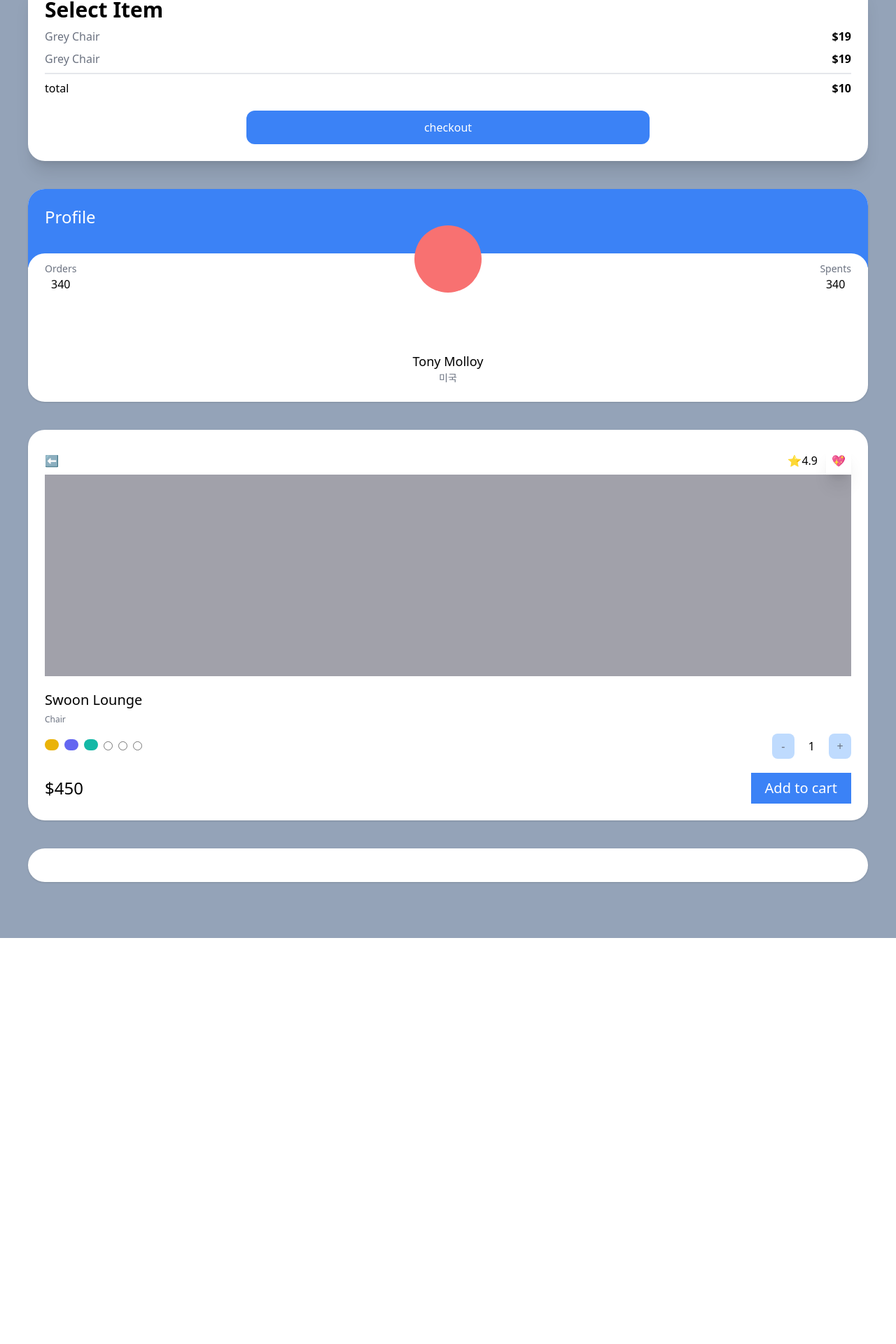
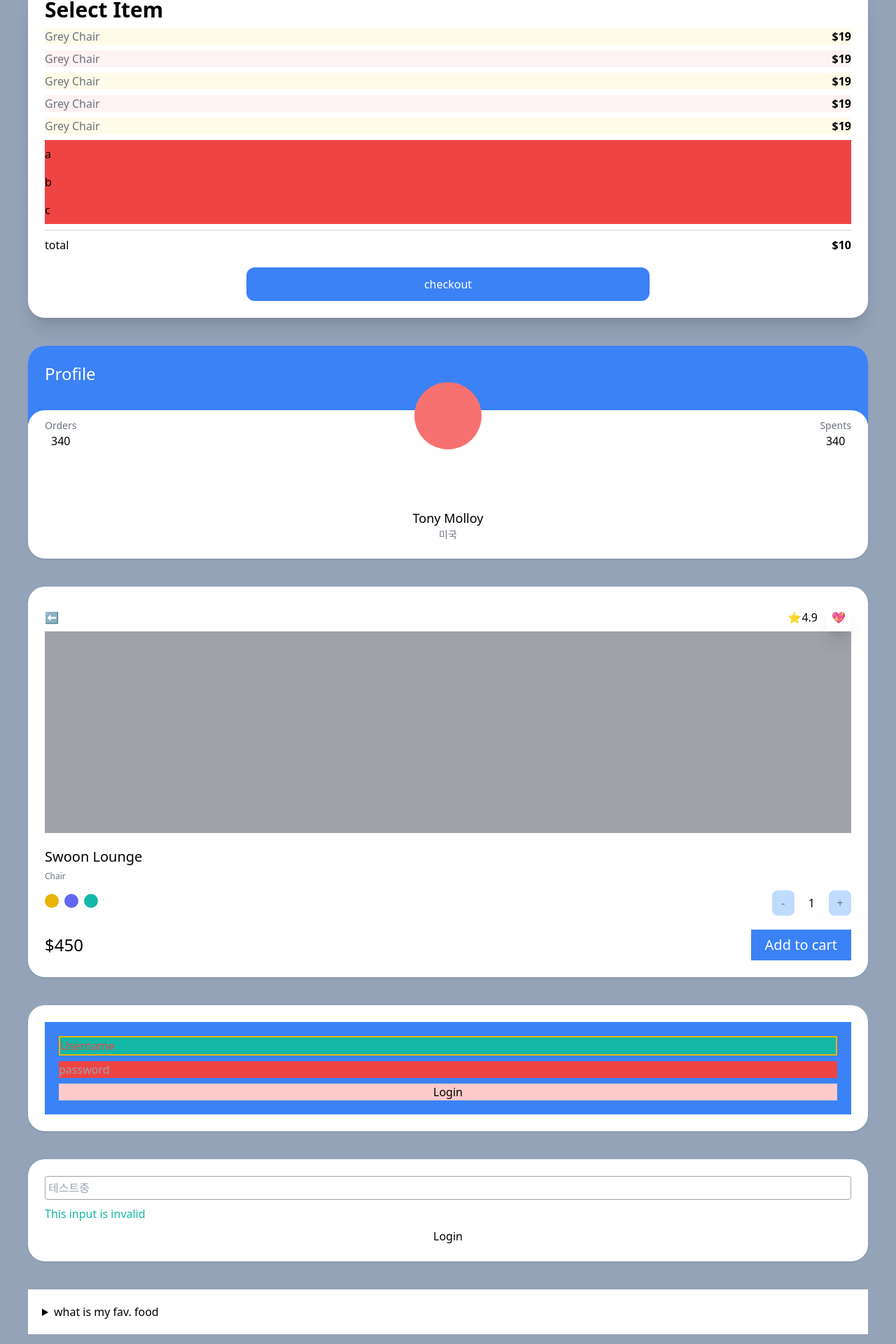
Before and after one commit to hyeyum0312/carrot-market, a Next.js app in the folder carrot-market/: page / in a window 1280 px wide. Shown: the part 108-2028 px from the top of the page at 70% size. Before the commit the page ends 1448 px from the top, so only its background shows below. Built offline with nearby package versions, Linux system fonts and the light colour scheme.

Commit message:
tailwind Modifiers

```diff
--- a/carrot-market/pages/index.tsx
+++ b/carrot-market/pages/index.tsx
@@ -5,14 +5,19 @@ const Home: NextPage = () => {
     <div className="bg-slate-400 py-20 px-10 grid gap-10 min-h-screen">
       <div className="bg-white p-6 rounded-3xl shadow-xl">
           <span className="font-semibold text-3xl">Select Item</span>
-          <div className="flex justify-between my-2">
-              <span className="text-gray-500">Grey Chair</span>
-              <span className="font-semibold">$19</span>
-          </div>
-          <div className="flex justify-between">
-              <span className="text-gray-500">Grey Chair</span>
-              <span className="font-semibold">$19</span>
-          </div>
+          <ul>
+              {[1,2,3,4,5].map((i)=>(
+                <div key={i} className="flex justify-between my-2 odd:bg-yellow-50 even:bg-red-50">
+                    <span className="text-gray-500">Grey Chair</span>
+                    <span className="font-semibold">$19</span>
+                </div>
+              ))}
+          </ul>
+          <ul>
+              {['a','b','c',''].map((c,i)=>(
+                  <li className="bg-red-500 py-2 empty:hidden" key={i}>{c}</li>
+              ))}
+          </ul>
           <div className="mt-2 pt-2 border-t-2 flex justify-between">
               <span>total</span>
               <span className="font-semibold">$10</span>
@@ -22,7 +27,8 @@ const Home: NextPage = () => {
           active:bg-yellow-500
           focus:bg-red-500">checkout</div>
       </div>
-      <div className="bg-white overflow-hidden rounded-3xl shadow">
+
+      <div className="bg-white overflow-hidden rounded-3xl shadow group">
           <div className="bg-blue-500 p-6 pb-14">
               <span className="text-white text-2xl">Profile</span>
           </div>
@@ -32,7 +38,7 @@ const Home: NextPage = () => {
                       <span className="text-sm text-gray-500">Orders</span>
                       <span className="font-medium">340</span>
                   </div>
-                  <div className="h-24 w-24 bg-red-400 rounded-full"></div>
+                  <div className="h-24 w-24 bg-red-400 rounded-full group-hover:bg-red-200 transition-colors"></div>
                   <div className="flex flex-col items-center">
                       <span className="text-sm text-gray-500">Spents</span>
                       <span className="font-medium">340</span>
@@ -58,12 +64,9 @@ const Home: NextPage = () => {
               <span className="text-xs text-gray-500">Chair</span>
               <div className="mt-3 mb-5 flex justify-between items-center">
                   <div className="space-x-2">
-                      <button className="w-5 h-4 rounded-full bg-yellow-500"></button>
-                      <button className="w-5 h-4 rounded-full bg-indigo-500"></button>
-                      <button className="w-5 h-4 rounded-full bg-teal-500"></button>
-                      <input type="radio"/>
-                      <input type="radio"/>
-                      <input type="radio"/>
+                      <button className="w-5 h-5 rounded-full bg-yellow-500 focus:ring-2 ring-offset-2 ring-yellow-500 transition"></button>
+                      <button className="w-5 h-5 rounded-full bg-indigo-500 focus:ring-2 ring-offset-2 bg-indigo-500 transition"></button>
+                      <button className="w-5 h-5 rounded-full bg-teal-500 focus:ring-2 ring-offset-2 bg-teal-500 transition"></button>
                   </div>
                   <div className="flex items-center space-x-5">
                       <button className="p-1.5 rounded-lg bg-blue-200 flex justify-center items-center aspect-square w-8 text-gray-500">-</button>
@@ -77,7 +80,44 @@ const Home: NextPage = () => {
               <button className="bg-blue-500 text-center text-white text-xl py-2 px-5">Add to cart</button>
           </div>
       </div>
-      <div className="bg-white p-6 rounded-3xl shadow"></div>
+      <div className="bg-white p-6 rounded-3xl shadow">
+          <form className="flex flex-col space-y-2 bg-blue-500 p-5 focus-within::bg-blue-100">
+              <input type="text" required placeholder="Username" className="required:border-2 border-yellow-500 placeholder-shown:bg-teal-500 placeholder:text-red-500 valid:bg-teal-500"/>
+              <input type="password" required placeholder="password" className="invalid:bg-red-500"/>
+              <input type="submit" value="Login" disabled className="disabled:bg-red-200"/>
+          </form>
+      </div>
+        <div className="bg-white p-6 rounded-3xl shadow">
+            <form className="flex flex-col space-y-2">
+                <input
+                    type="text"
+                    required
+                    placeholder="테스트중"
+                    className="border p-1 border-gray-400 rounded peer"
+                />
+                <span className="hidden peer-invalid:block peer-invalid: text-teal-500">This input is invalid</span>
+                <span className="hidden peer-valid:block peer-invalid:text-red-500">Awesome username</span>
+                <span className="hidden peer-valid:block peer-invalid:text-red-500 peer-hover:text-red-500">Hello</span>
+                <input type="submit" value="Login" className=""/>
+            </form>
+        </div>
+
+        <div className="bg-white flex flex-col space-y-2 p-5">
+            <details>
+                <summary className="select-none cursor-pointer">what is my fav. food</summary>
+                <span>김치</span>
+                <ul className="list-decimal marker:text-teal-500">
+                    <li>hi</li>
+                    <li>hi</li>
+                    <li>hi</li>
+                </ul>
+            </details>
+        </div>
+
+        <div className="bg-white flex flex-col space-y-2 p-5">
+            <input type="file" className="file:border-0 file:rounded-md file:bg-purple-400"/>
+        </div>
+
     </div>
 
   )
```
